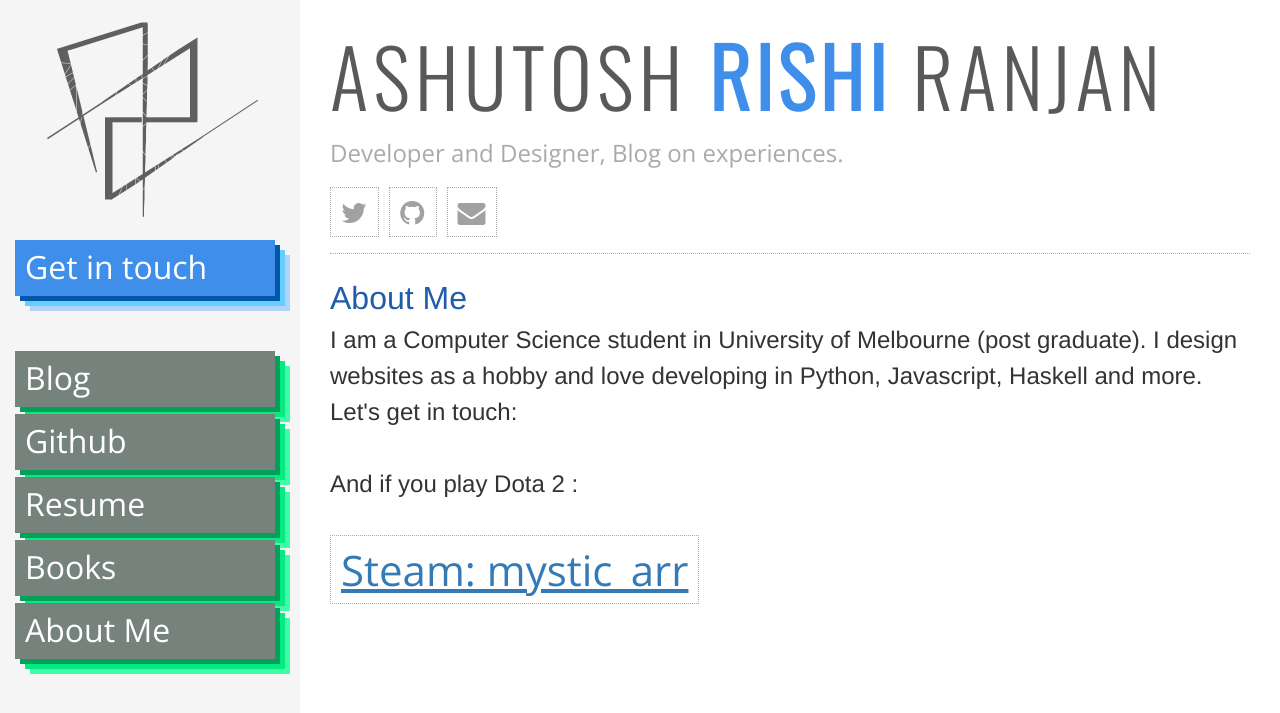
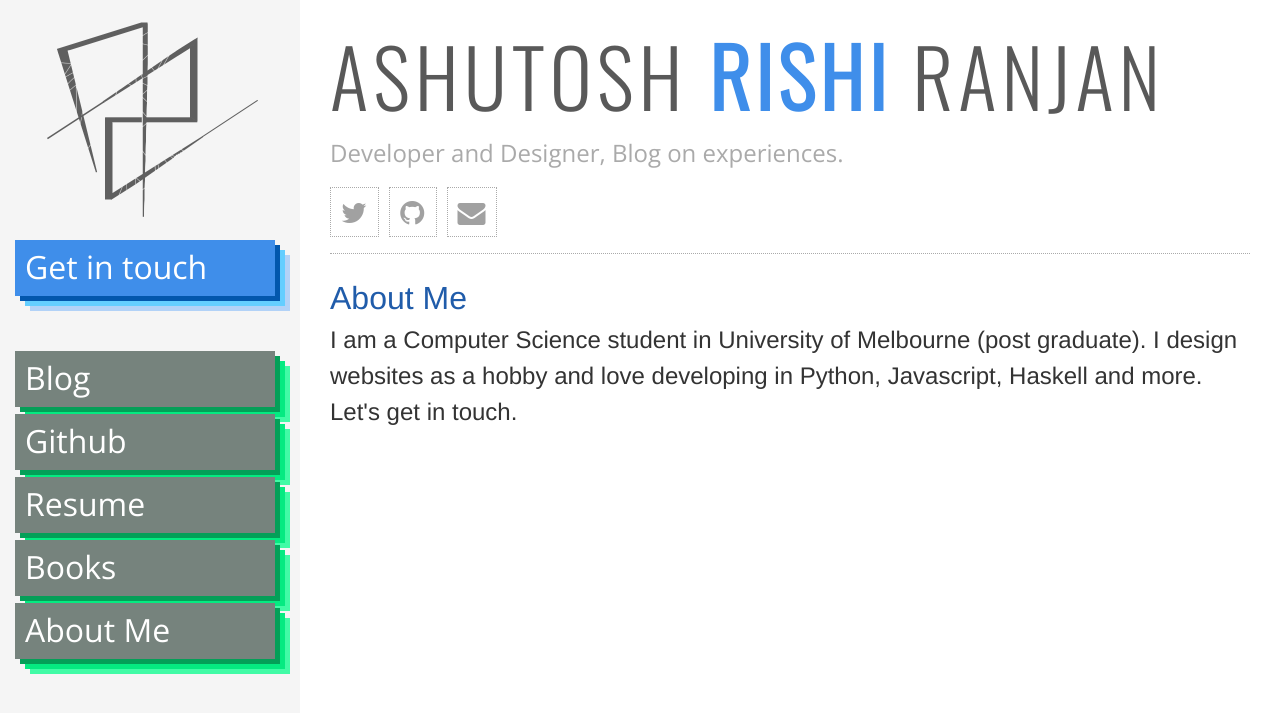
Before and after one commit to ashutoshrishi/ashutoshrishi-ashutoshrishi.github.io, a Jekyll site: the page built from about/index.html, in a window 1280 px wide. Shown: the top 713 px of the page. Built offline with Jekyll 4.4.1, drawn with Linux system fonts in a browser that asks for light colours; nearby versions of some CDN libraries; library files that are not in the unit come from our copies.

Commit message:
Fixed top level links

```diff
--- a/_layouts/default.html
+++ b/_layouts/default.html
@@ -19,7 +19,7 @@
             </div>
           </a>
           <br><br>
-          <a href="http://ashutoshrishi.com" class="shoutout-link">
+          <a href="/" class="shoutout-link">
             <div class="boxybutton-green shoutout">
               Blog
             </div>
@@ -36,12 +36,12 @@
             </div>
           </a>
 
-          <a href="{{"/books" | prepend:site.url }}" class="shoutout-link">
+          <a href="/books" class="shoutout-link">
             <div class="boxybutton-green shoutout">
               Books
             </div>
           </a>
-          <a href="{{ "/about" | prepend:site.url }}" class="shoutout-link">
+          <a href="/about" class="shoutout-link">
             <div class="boxybutton-green shoutout" id="about-link">
               About Me
             </div>
--- a/_sass/_style.scss
+++ b/_sass/_style.scss
@@ -143,7 +143,7 @@
 .post-title {
     font-size: 2em;
     font-weight: 300;
-    text-decoration: underline;
+    text-decoration: none;
 }
 
 .post-subtitle {
--- a/about/index.html
+++ b/about/index.html
@@ -10,16 +10,10 @@
 
 I am a Computer Science student in University of Melbourne
 (post graduate). I design websites as a hobby and love developing in Python,
-Javascript, Haskell and more. Let's get in touch:
+Javascript, Haskell and more. Let's get in touch.
 
   <br><br>
 
-
-  And if you play Dota 2 :
-  <br><br>
-  <span class="dotted-box">
-    <a href="https://twitter.com/ashutoshrishi">Steam: mystic_arr</a>
-  </span>
 
 
   <br><br><br>
```
Also changed, not shown: 1 other file.
